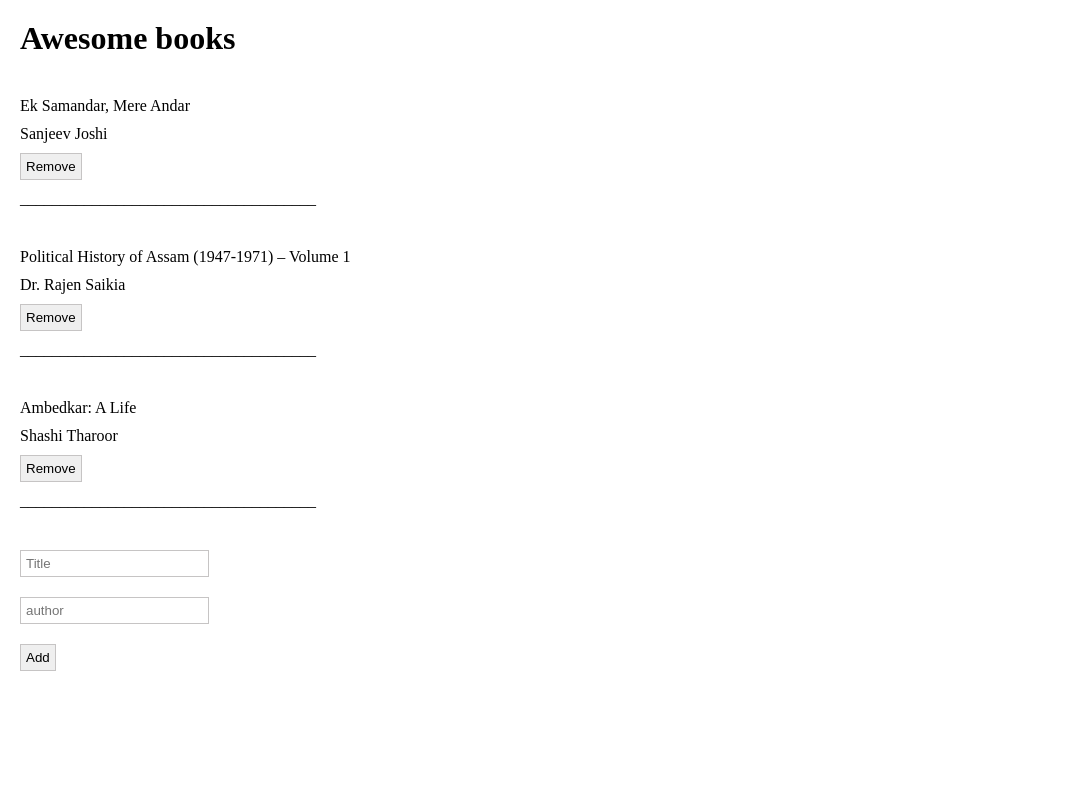
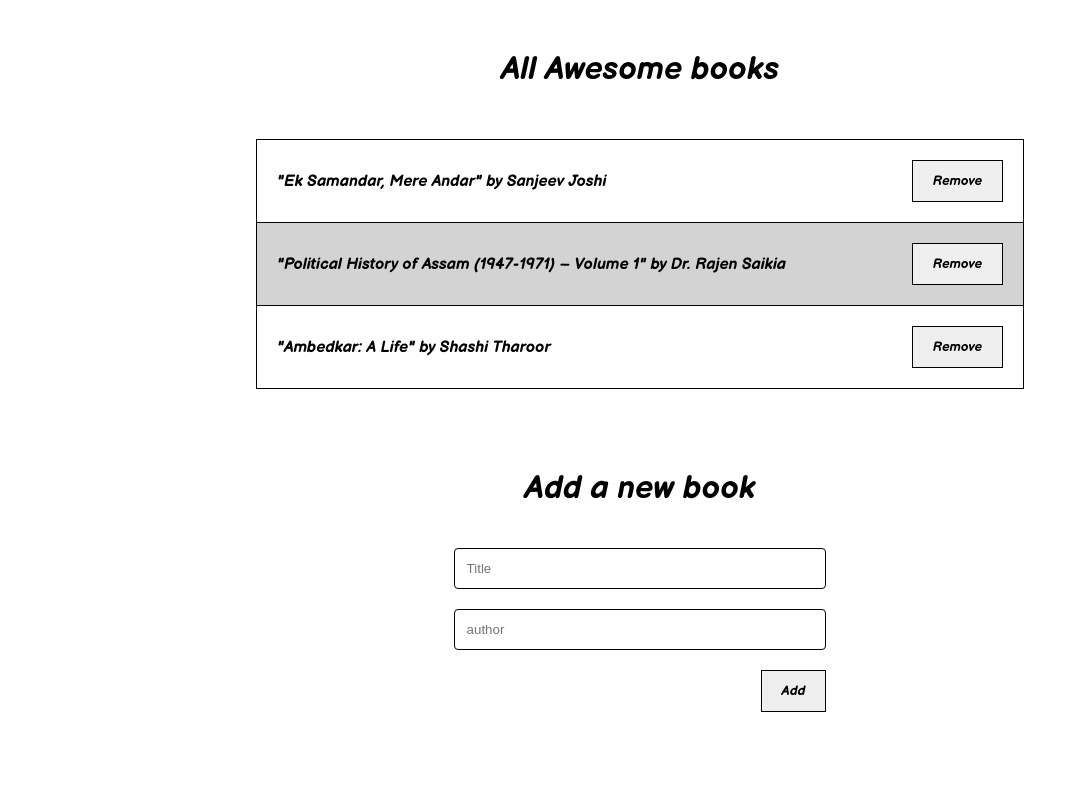
Before and after one commit to fahdrahali/awesome_books, a website with bundled scripts: page index.html in a window 1280 px wide. Shown: the whole page, without its empty margins (0-1068 px from the left). Built offline with nearby package versions, Linux system fonts and the light colour scheme.

Commit message:
styling the page

```diff
--- a/app.js
+++ b/app.js
@@ -15,18 +15,17 @@
 const displayBooks = () => {
   const booksSection = document.createElement("section");
   booksSection.id = "books";
-  console.log(books.books);
+
+  const h1 = document.createElement('h1');
+  h1.textContent = 'All Awesome books';
+  booksSection.append(h1);
 
   books.books.map((book) => {
     const ul = document.createElement("ul");
 
     const liTitle = document.createElement("li");
-    liTitle.textContent = book.title;
+    liTitle.textContent = `"${book.title}" by  ` + book.author ;
     ul.append(liTitle);
-
-    const liAuthor = document.createElement("li");
-    liAuthor.textContent = book.author;
-    ul.append(liAuthor);
 
     const button = document.createElement("button");
     button.textContent = "Remove";
@@ -42,12 +41,9 @@
     const liButton = document.createElement("li");
     liButton.append(button);
     ul.append(liButton);
-    const p = document.createElement("p");
-    p.textContent = "_____________________________________";
-    ul.append(p);
     booksSection.append(ul);
 
-    document.body.insertBefore(booksSection, document.getElementById("form"));
+    document.body.insertBefore(booksSection, document.querySelector(".add-book"));
   });
   localStorage.setItem("books", JSON.stringify(books.books));
 };
--- a/index.html
+++ b/index.html
@@ -3,16 +3,22 @@
   <head>
     <meta charset="UTF-8" />
     <meta name="viewport" content="width=device-width, initial-scale=1.0" />
+    <link rel="preconnect" href="https://fonts.googleapis.com">
+<link rel="preconnect" href="https://fonts.gstatic.com" crossorigin>
+<link href="https://fonts.googleapis.com/css2?family=Balsamiq+Sans:ital,wght@1,700&display=swap" rel="stylesheet">
     <title>Awesome books</title>
     <link rel="stylesheet" href="./styles.css" />
   </head>
   <body>
-    <h1>Awesome books</h1>
-    <form id="form" action="index.html">
-      <input type="text" id="title" name="title" placeholder="Title" />
-      <input type="text" id="author" name="author" placeholder="author" />
-      <button id="btn-add">Add</button>
-    </form>
+    <section class="add-book">
+      <h2>Add a new book </h1>
+      <form id="form" action="index.html">
+        <input type="text" id="title" name="title" placeholder="Title" />
+        <input type="text" id="author" name="author" placeholder="author" />
+        <button id="btn-add">Add</button>
+      </form>
+    </section>
+
     <script src="./app.js" type="module"></script>
   </body>
 </html>
--- a/styles.css
+++ b/styles.css
@@ -7,33 +7,81 @@
 
 ul {
   list-style: none;
+  align-items: center;
+}
+
+body {
+  font-family: "Balsamiq Sans", serif;
+  font-size: 16px;
 }
 
 body h1 {
-  padding: 20px;
+  padding: 50px;
+  align-self: center;
+  font-size: 32px;
+}
+
+body h2 {
+  font-size: 32px;
+
+}
+
+#books {
+  display: flex;
+  flex-direction: column;
+  width: 60%;
+  margin: 0 auto;
+}
+
+#books ul:nth-of-type(even) {
+  background-color: lightgrey;
+}
+
+.add-book {
+  display: flex;
+  flex-direction: column;
+  align-items: center;
+  width: 60%;
+  gap: 20px;
+  margin: 0 auto;
+  padding: 80px 40px;
 }
 
 #form {
   display: flex;
   flex-direction: column;
-  width: 40%;
+  width: 60%;
   gap: 20px;
-  align-items: start;
   padding: 20px;
 }
 #form input {
-  border: 1px solid rgb(198, 196, 196);
-  padding: 5px;
+  border: 1px solid black;
+  padding: 12px;
+  border-radius: 4px;
 }
 
 button {
+  font-family: "Balsamiq Sans", serif;
+  justify-content: center;
   border: 1px solid rgb(198, 196, 196);
-  padding: 5px;
+  padding: 12px 20px;
+  border: 1px solid black;
+  align-self: end;
+}
+
+section ul:nth-of-type(n + 2) {
+  border-top: none;
 }
 
 ul {
-  display: flex;
-  flex-direction: column;
+  display: grid;
+  grid-template-columns: 11fr 1fr;
+  width: 100%;
   gap: 10px;
   padding: 20px;
+  border: 1px solid black;
 }
+
+ul li:nth-of-type(3) {
+  justify-self: end;
+}
```
Lines whose indentation alone changed are shown as unchanged.
